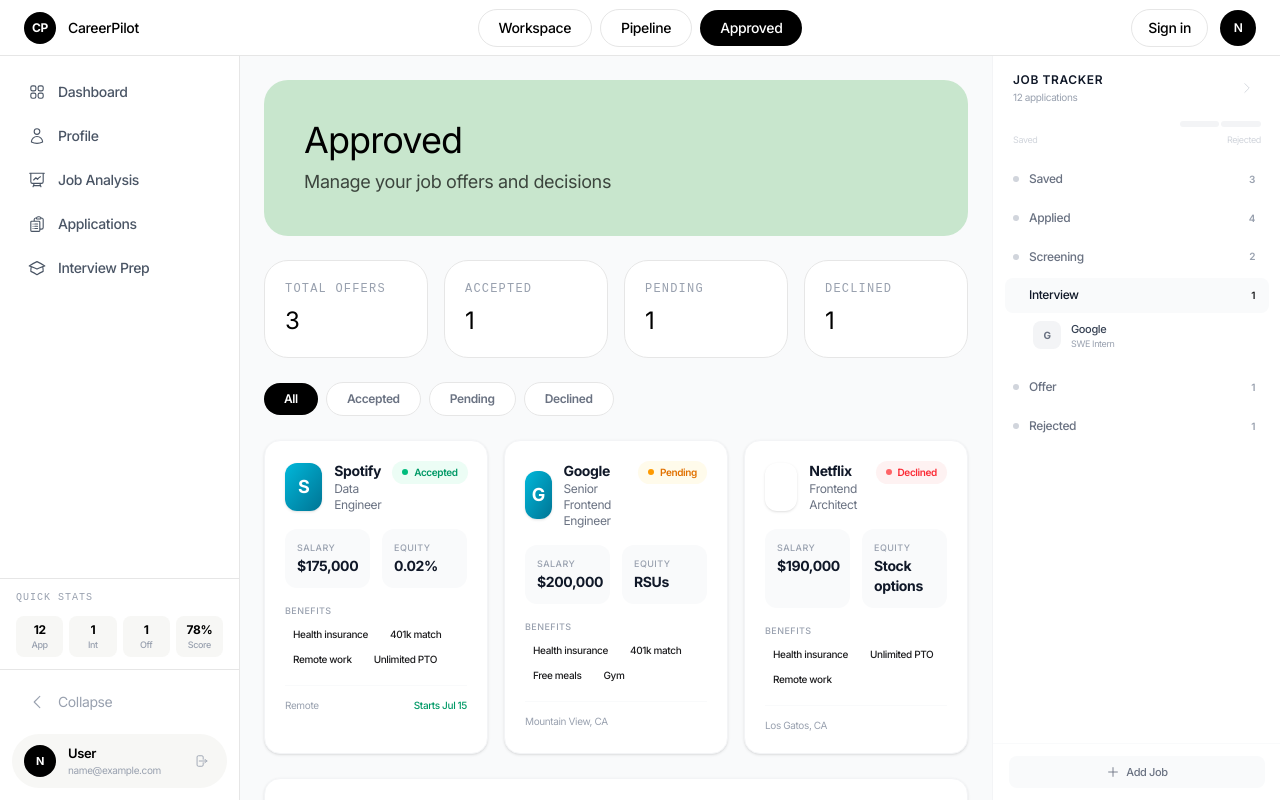
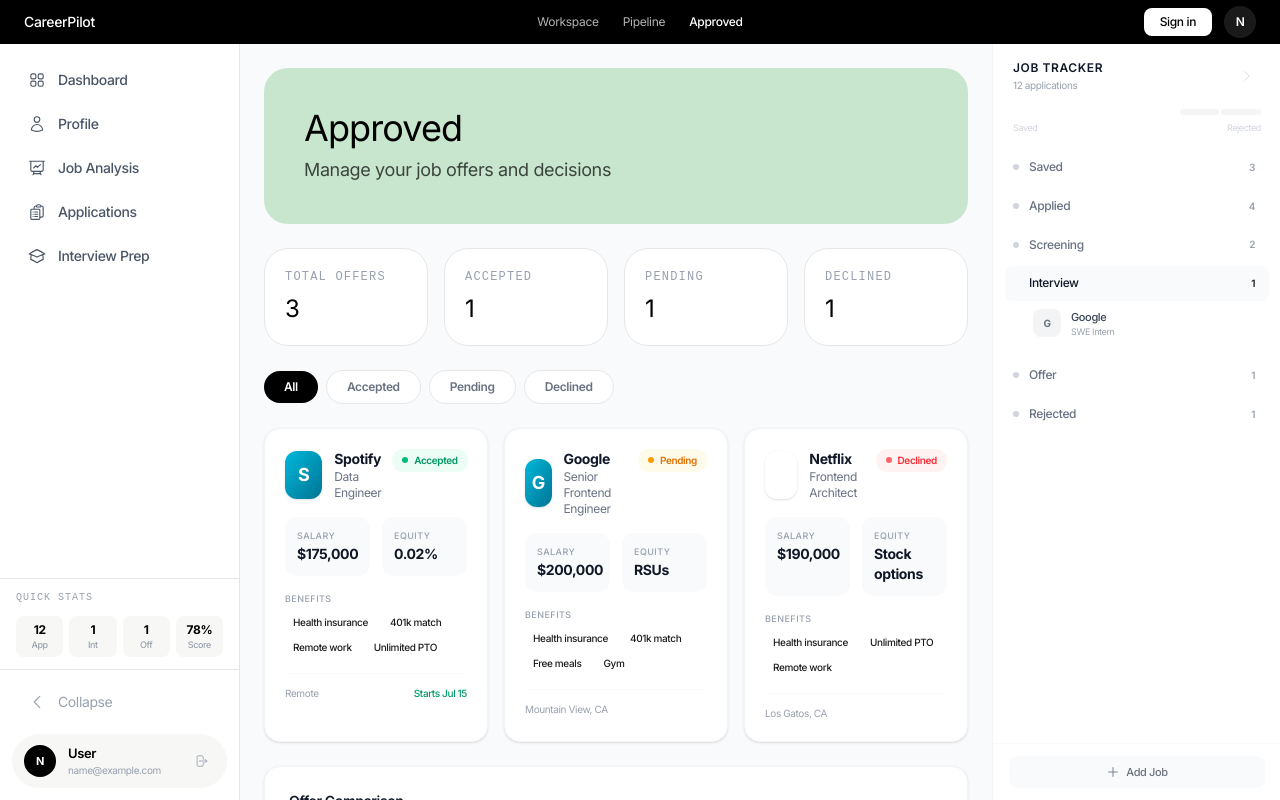
Before and after one commit to bhuwanb23/career_pilot, a React (Vite) app in the folder frontend/: page /approved in a window 1280 px wide. Built offline with nearby package versions, Linux system fonts and the light colour scheme; sample sign-in values are in the browser's storage.

Commit message:
feat: update TopNavbar with Apple design - black nav bar, minimal links

```diff
--- a/frontend/src/components/TopNavbar.jsx
+++ b/frontend/src/components/TopNavbar.jsx
@@ -15,25 +15,22 @@
   const activePath = location.pathname;
 
   return (
-    <header className="h-14 bg-white border-b border-[#e6e6e6] flex items-center px-6 flex-shrink-0">
+    <header className="h-11 bg-black flex items-center px-6 flex-shrink-0">
       <div className="flex items-center gap-3 min-w-[200px]">
-        <div className="w-8 h-8 rounded-full bg-black flex items-center justify-center">
-          <span className="text-white text-xs font-bold">CP</span>
-        </div>
-        <span className="text-sm font-medium text-black tracking-tight hidden md:block">CareerPilot</span>
+        <span className="text-sm font-medium text-white tracking-tight hidden md:block">CareerPilot</span>
       </div>
 
-      <nav className="flex-1 flex items-center justify-center gap-2">
+      <nav className="flex-1 flex items-center justify-center gap-6">
         {tabs.map((tab) => {
           const isActive = activePath === tab.path || (tab.path === "/" && activePath === "/");
           return (
             <button
               key={tab.label}
               onClick={() => navigate(tab.path)}
-              className={`px-5 py-2 text-sm font-medium rounded-full transition-all duration-200 ${
+              className={`text-xs tracking-tight transition-all duration-200 ${
                 isActive
-                  ? "bg-black text-white"
-                  : "bg-white text-black border border-[#e6e6e6] hover:bg-[#f7f7f5]"
+                  ? "text-white font-medium"
+                  : "text-white/70 hover:text-white"
               }`}
             >
               {tab.label}
@@ -43,10 +40,10 @@
       </nav>
 
       <div className="flex items-center gap-3 min-w-[200px] justify-end">
-        <button className="px-4 py-2 text-sm font-medium rounded-full bg-white text-black border border-[#e6e6e6] hover:bg-[#f7f7f5] transition-colors">
+        <button className="px-4 py-1.5 text-xs font-medium rounded-lg bg-white text-black hover:bg-white/90 transition-colors">
           Sign in
         </button>
-        <div className="w-9 h-9 rounded-full bg-black flex items-center justify-center text-white text-xs font-semibold cursor-pointer">
+        <div className="w-8 h-8 rounded-full bg-white/10 flex items-center justify-center text-white text-xs font-semibold cursor-pointer">
           {initials}
         </div>
       </div>
```
